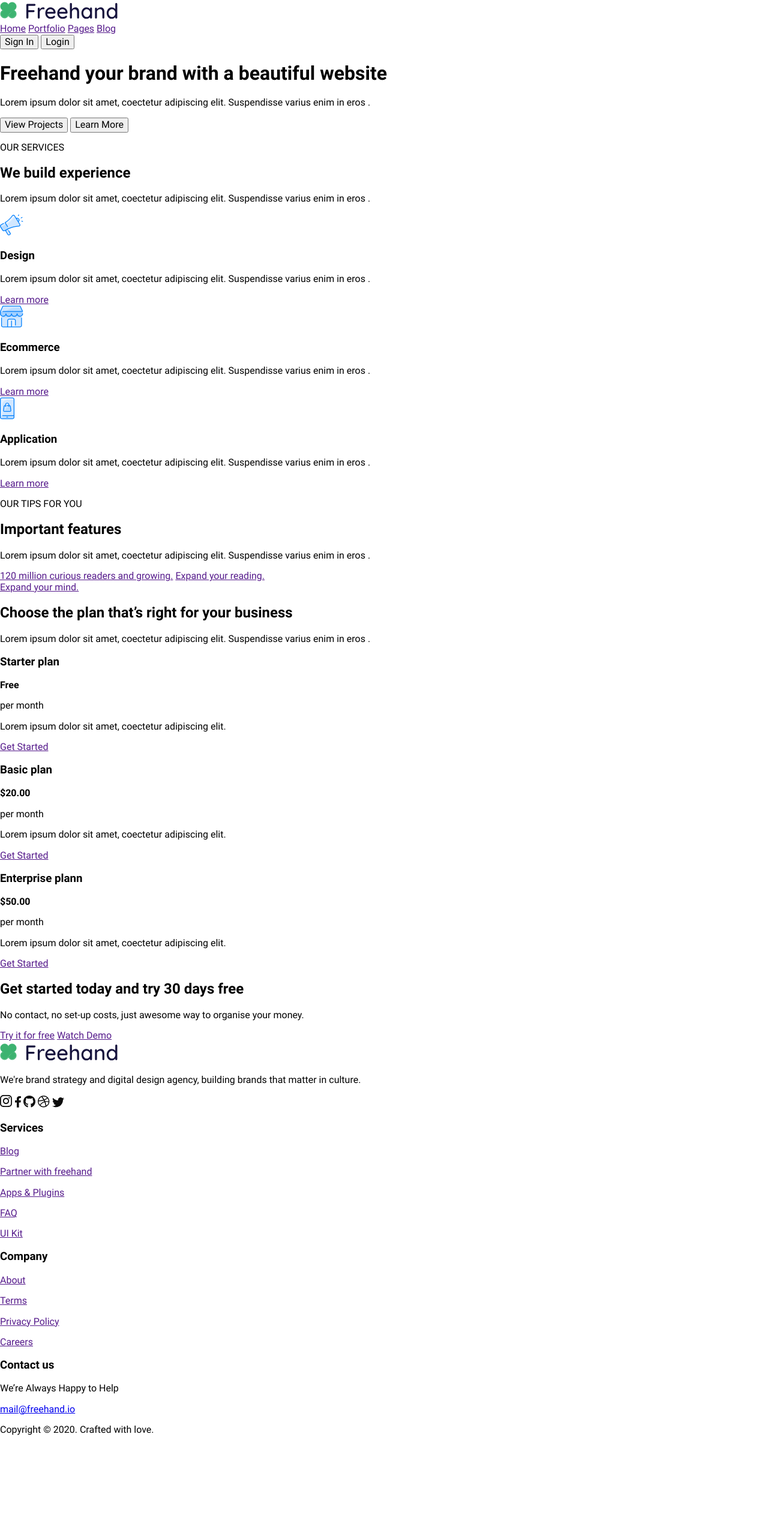
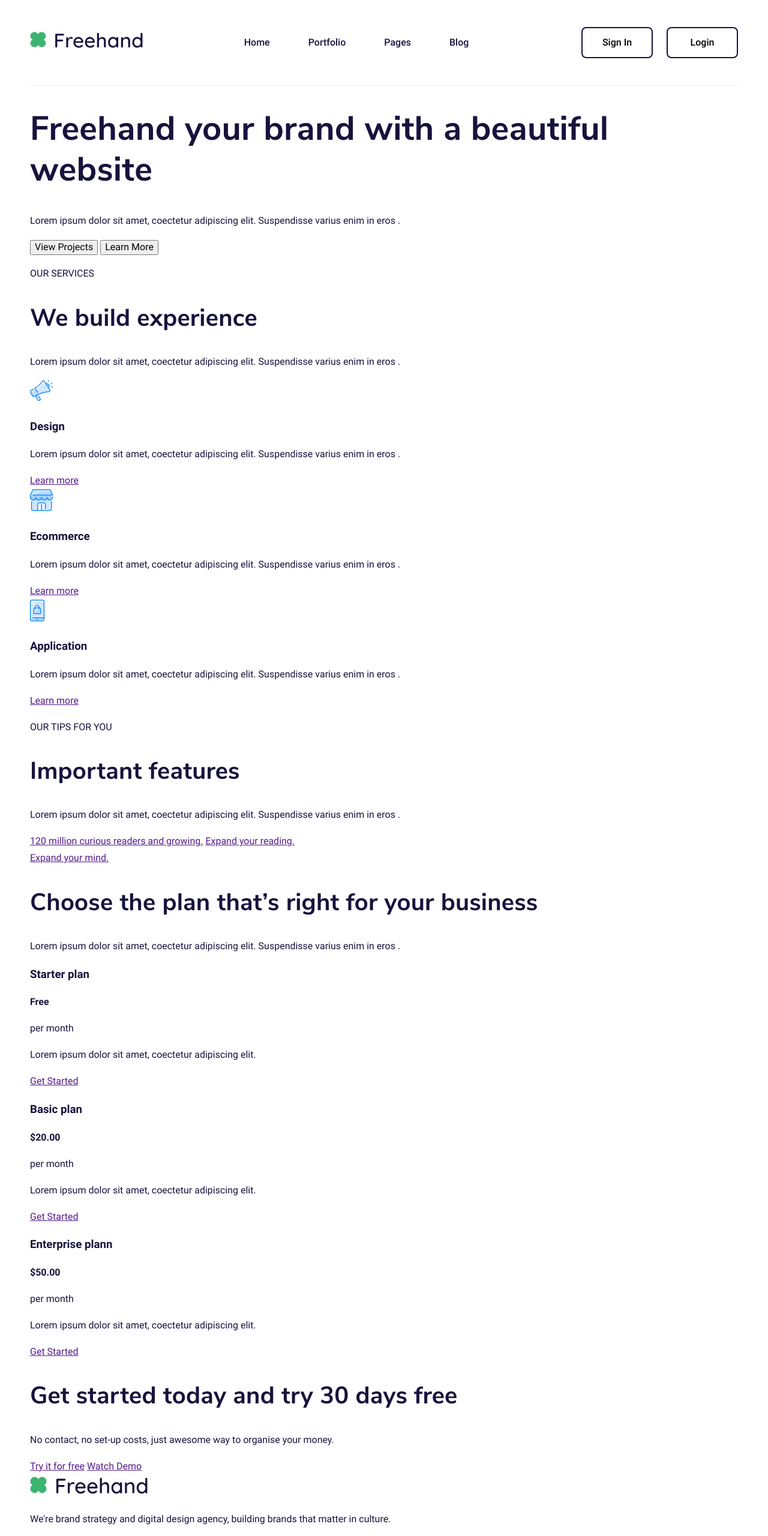
Before and after one commit to SkillfactoryCoding/freehand-landing-page, a website: page index.html in a window 1280 px wide. Shown: the top 2560 px of the page at 60% size. Before the commit the page ends 2408 px from the top, so only its background shows below. Drawn offline with Linux system fonts and the light colour scheme.

Commit message:
Day 2: set up Sass, add generic styles

```diff
--- a/index.html
+++ b/index.html
@@ -7,140 +7,150 @@
 		<title>Freehand Landing page</title>
 	</head>
 	<body>
-        <header>
-            <a href=""><img src="src/img/logo.svg" alt="Freehand logo" /></a>
-            <nav>
-                <a href="">Home</a>
-                <a href="">Portfolio</a>
-                <a href="">Pages</a>
-                <a href="">Blog</a>
+        <header class="header">
+            <div class="container">
+                <div class="header__frame">
+                    <a href=""><img class="header__logo" src="src/img/logo.svg" alt="Freehand logo" /></a>
+                    <nav class="header__menu">
+                        <a class="header__menu-item" href="">Home</a>
+                        <a class="header__menu-item" href="">Portfolio</a>
+                        <a class="header__menu-item" href="">Pages</a>
+                        <a class="header__menu-item" href="">Blog</a>
                     </nav>
-            <div>
-                <button>Sign In</button>
-                <button>Login</button>
+                    <div class="header__buttons">
+                        <button class="header__buttons-item button">Sign In</button>
+                        <button class="header__buttons-item button">Login</button>
+                    </div>
+                </div>
             </div>
         </header>
         <main>
-            <section>
-                <div>
+            <div class="container">
+                <section class="section__main">
+                    <div class="section__main-left">
                         <h1>Freehand your brand with a beautiful website</h1>
                         <p>Lorem ipsum dolor sit amet, coectetur adipiscing elit. Suspendisse varius enim in eros .</p>
-                    <button>View Projects</button>
-                    <button>Learn More</button>
+                        <div class="section__main-buttons">
+                            <button class="section__main-item">View Projects</button>
+                            <button class="section__main-item">Learn More</button>
                         </div>
-                <div></div>
+                    </div>
+                    <div class="section__main-right"></div>
                 </section>
-            <section>
-                <p>OUR SERVICES</p>
+                <section class="section__services">
+                    <p class="section__subtitle">OUR SERVICES</p>
                     <h2>We build experience</h2>
                     <p>Lorem ipsum dolor sit amet, coectetur adipiscing elit. Suspendisse varius enim in eros .</p>
-                <div>
-                    <div>
-                        <img src="src/img/services-icon-1.svg" alt="Design" />
-                        <h3>Design</h3>
+                    <div class="section__services-blocks">
+                        <div class="section__services-blocks-item">
+                            <img class="section__services-blocks-img" src="src/img/services-icon-1.svg" alt="Design" />
+                            <h3 class="section__h3">Design</h3>
                             <p>Lorem ipsum dolor sit amet, coectetur adipiscing elit. Suspendisse varius enim in eros .</p>
-                        <a href="" >Learn more</a>
+                            <a class="section__services-blocks-link" href="" >Learn more</a>
                         </div>
-                    <div>
-                        <img src="src/img/services-icon-2.svg" alt="Ecommerce" />
-                        <h3>Ecommerce</h3>
+                        <div class="section__services-blocks-item">
+                            <img class="section__services-blocks-img" src="src/img/services-icon-2.svg" alt="Ecommerce" />
+                            <h3 class="section__h3">Ecommerce</h3>
                             <p>Lorem ipsum dolor sit amet, coectetur adipiscing elit. Suspendisse varius enim in eros .</p>
-                        <a href="" >Learn more</a>
+                            <a class="section__services-blocks-link" href="" >Learn more</a>
                         </div>
-                    <div>
-                        <img src="src/img/services-icon-3.svg" alt="Application" />
-                        <h3>Application</h3>
+                        <div class="section__services-blocks-item">
+                            <img class="section__services-blocks-img" src="src/img/services-icon-3.svg" alt="Application" />
+                            <h3 class="section__h3">Application</h3>
                             <p>Lorem ipsum dolor sit amet, coectetur adipiscing elit. Suspendisse varius enim in eros .</p>
-                        <a href="" >Learn more</a>
+                            <a class="section__services-blocks-link" href="" >Learn more</a>
                         </div>
                     </div>
                 </section>
-            <section>
-                <p>OUR TIPS FOR YOU</p>
+                <section class="section__features">
+                    <p class="section__subtitle">OUR TIPS FOR YOU</p>
                     <h2>Important features</h2>
                     <p>Lorem ipsum dolor sit amet, coectetur adipiscing elit. Suspendisse varius enim in eros .</p>
-                <div>
-                    <a href=""><span>120 million curious readers and growing.</span></a>
-                    <a href=""><span>Expand your reading. <br/>Expand your mind.</span></a>
+                    <div class="section__features-banners">
+                        <a class="section__features-banners-img n1" href=""><span>120 million curious readers and growing.</span></a>
+                        <a class="section__features-banners-img n2" href=""><span>Expand your reading. <br/>Expand your mind.</span></a>
                     </div>
                 </section>
-            <section>
+                <section class="section__price">
                     <h2>Choose the plan that’s right for your business</h2>
                     <p>Lorem ipsum dolor sit amet, coectetur adipiscing elit. Suspendisse varius enim in eros .</p>
-                <div>
-                    <div>
-                        <h3>Starter plan</h3>
-                        <p><strong>Free</strong></p>
-                        <p>per month</p>
-                        <p>Lorem ipsum dolor sit amet, coectetur adipiscing elit.</p>
+                    <div class="section__price-plans">
+                        <div class="section__price-plans-item">
+                            <h3 class="section__h3">Starter plan</h3>
+                            <p class="section__price-plans-price"><strong>Free</strong></p>
+                            <p class="section__price-plans-per-month">per month</p>
+                            <p class="section__price-plans-desc">Lorem ipsum dolor sit amet, coectetur adipiscing elit.</p>
                             <a href="">Get Started</a>
                         </div>
-                    <div>
-                        <h3>Basic plan</h3>
-                        <p><strong>$20.00</strong></p>
-                        <p>per month</p>
-                        <p>Lorem ipsum dolor sit amet, coectetur adipiscing elit.</p>
-                        <a href="">Get Started</a>
+                        <div class="section__price-plans-item">
+                            <h3 class="section__h3">Basic plan</h3>
+                            <p class="section__price-plans-price"><strong>$20.00</strong></p>
+                            <p class="section__price-plans-per-month">per month</p>
+                            <p class="section__price-plans-desc">Lorem ipsum dolor sit amet, coectetur adipiscing elit.</p>
+                            <a class="" href="">Get Started</a>
                         </div>
-                    <div>
-                        <h3>Enterprise plann</h3>
-                        <p><strong>$50.00</strong></p>
-                        <p>per month</p>
-                        <p>Lorem ipsum dolor sit amet, coectetur adipiscing elit.</p>
-                        <a href="">Get Started</a>
+                        <div class="section__price-plans-item">
+                            <h3 class="section__h3">Enterprise plann</h3>
+                            <p class="section__price-plans-price"><strong>$50.00</strong></p>
+                            <p class="section__price-plans-per-month">per month</p>
+                            <p class="section__price-plans-desc">Lorem ipsum dolor sit amet, coectetur adipiscing elit.</p>
+                            <a class="" href="">Get Started</a>
                         </div>
                     </div>
                 </section>
-            <section>
-                <div>
-                    <h2>Get started today and try 30 days free</h2>
-                    <p>No contact, no set-up costs, just awesome way to organise your money.</p>
-                    <div>
+                <section class="section__demo">
+                    <div class="section__demo-banner">
+                        <h2 class="section__demo-title">Get started today and try 30 days free</h2>
+                        <p class="section__demo-paragraph">No contact, no set-up costs, just awesome way to organise your money.</p>
+                        <div class="section__demo-buttons">
                             <a href="">Try it for free</a>
                             <a href="">Watch Demo</a>
                         </div>
                     </div>
                 </section>
+            </div>
         </main>
-        <footer>
-            <div>
-                <div>
-                    <a href=""><img src="src/img/logo.svg" alt="Freehand logo" /></a>
-                    <p>We're brand strategy and digital design agency, building brands that matter in culture.</p>
-                    <div>
-                        <a href="" target="_blank" rel="nofollow"><img src="src/img/instagram.svg" alt=""/></a>
-                        <a href="" target="_blank" rel="nofollow"><img src="src/img/fb.svg" alt=""/></a>
-                        <a href="" target="_blank" rel="nofollow"><img src="src/img/github.svg" alt=""/></a>
-                        <a href="" target="_blank" rel="nofollow"><img src="src/img/dribble.svg" alt=""/></a>
-                        <a href="" target="_blank" rel="nofollow"><img src="src/img/twitter.svg" alt=""/></a>
+        <footer class="footer">
+            <div class="container">
+                <div class="footer__main">
+                    <div class="footer__main-left">
+                        <a class="footer__main-logo" href=""><img src="src/img/logo.svg" alt="Freehand logo" /></a>
+                        <p class="footer__main-paragraph">We're brand strategy and digital design agency, building brands that matter in culture.</p>
+                        <div class="footer__main-socials">
+                            <a href="" target="_blank" rel="nofollow"><img class="footer__main-socials-img" src="src/img/instagram.svg" alt=""/></a>
+                            <a href="" target="_blank" rel="nofollow"><img class="footer__main-socials-img" src="src/img/fb.svg" alt=""/></a>
+                            <a href="" target="_blank" rel="nofollow"><img class="footer__main-socials-img" src="src/img/github.svg" alt=""/></a>
+                            <a href="" target="_blank" rel="nofollow"><img class="footer__main-socials-img" src="src/img/dribble.svg" alt=""/></a>
+                            <a href="" target="_blank" rel="nofollow"><img class="footer__main-socials-img" src="src/img/twitter.svg" alt=""/></a>
                         </div>
                     </div>
-                <div>
-                    <div>
-                        <h3>Services</h3>
-                        <p><a href="">Blog</a></p>
-                        <p><a href="">Partner with freehand</a></p>
-                        <p><a href="">Apps & Plugins</a></p>
-                        <p><a href="">FAQ</a></p>
-                        <p><a href="">UI Kit</a></p>
+                    <div class="footer__main-right">
+                        <div class="footer__main-col">
+                            <h3 class="footer__main-col-title">Services</h3>
+                            <p><a href="" class="footer__main-link">Blog</a></p>
+                            <p><a href="" class="footer__main-link">Partner with freehand</a></p>
+                            <p><a href="" class="footer__main-link">Apps & Plugins</a></p>
+                            <p><a href="" class="footer__main-link">FAQ</a></p>
+                            <p><a href="" class="footer__main-link">UI Kit</a></p>
                         </div>
-                    <div>
-                        <h3>Company</h3>
-                        <p><a href="">About</a></p>
-                        <p><a href="">Terms</a></p>
-                        <p><a href="">Privacy Policy</a></p>
-                        <p><a href="">Careers</a></p>
+                        <div class="footer__main-col">
+                            <h3 class="footer__main-col-title">Company</h3>
+                            <p><a href="" class="footer__main-link">About</a></p>
+                            <p><a href="" class="footer__main-link">Terms</a></p>
+                            <p><a href="" class="footer__main-link">Privacy Policy</a></p>
+                            <p><a href="" class="footer__main-link">Careers</a></p>
                         </div>
-                    <div>
-                        <h3>Contact us</h3>
-                        <p>We’re Always Happy to Help</p>
-                        <p><a href="mailto:mail@freehand.io">mail@freehand.io</a></p>
+                        <div class="footer__main-col">
+                            <h3 class="footer__main-col-title">Contact us</h3>
+                            <p class="footer__main-email-title">We’re Always Happy to Help</p>
+                            <p><a href="mailto:mail@freehand.io" class="footer__main-email-link">mail@freehand.io</a></p>
                             <!--<p><a href="tel:+79998886655">+79998886655</a></p>-->
                         </div>
                     </div>
                 </div>
-            <div>
+                <div class="footer__copyright">
                     <p>Copyright © 2020. Crafted with love.</p>
+                </div>
             </div>
         </footer>
 	</body>
--- /dev/null
+++ b/src/scss/style.scss
@@ -0,0 +1,500 @@
+/* fonts */
+
+@font-face {
+    font-family: 'Nunito Sans';
+    src: url('../fonts/NunitoSans-Bold.eot');
+    src: url('../fonts/NunitoSans-Bold.eot?#iefix') format('embedded-opentype'),
+         url('../fonts/NunitoSans-Bold.woff') format('woff'),
+         url('../fonts/NunitoSans-Bold.ttf') format('truetype');
+    font-weight: bold;
+    font-style: normal;
+}
+
+@font-face {
+    font-family: 'Roboto';
+    src: url('../fonts/Roboto-Regular.eot');
+    src: url('../fonts/Roboto-Regular.eot?#iefix') format('embedded-opentype'),
+         url('../fonts/Roboto-Regular.woff') format('woff'),
+         url('../fonts/Roboto-Regular.ttf') format('truetype');
+    font-weight: normal;
+    font-style: normal;
+}
+
+@font-face {
+    font-family: 'Roboto';
+    src: url('../fonts/Roboto-Medium.eot');
+    src: url('../fonts/Roboto-Medium.eot?#iefix') format('embedded-opentype'),
+         url('../fonts/Roboto-Medium.woff') format('woff'),
+         url('../fonts/Roboto-Medium.ttf') format('truetype');
+    font-weight: 500;
+    font-style: normal;
+}
+
+@font-face {
+    font-family: 'Roboto';
+    src: url('../fonts/Roboto-Bold.eot');
+    src: url('../fonts/Roboto-Bold.eot?#iefix') format('embedded-opentype'),
+         url('../fonts/Roboto-Bold.woff') format('woff'),
+         url('../fonts/Roboto-Bold.ttf') format('truetype');
+    font-weight: bold;
+    font-style: normal;
+}
+
+/* variables */
+
+$darkblue: #16133D;
+$lightertext: #183B56;
+$lightblue: #007FFC;
+$grey: #7690A8;
+$white: #FFFFFF;
+$green: #52C29D;
+$red: #F04D5D;
+
+/* normalize.css */
+
+/*! normalize.css v8.0.1 | MIT License | github.com/necolas/normalize.css */
+
+/* Document
+   ========================================================================== */
+
+/**
+ * 1. Correct the line height in all browsers.
+ * 2. Prevent adjustments of font size after orientation changes in iOS.
+ */
+
+ html {
+    line-height: 1.15; /* 1 */
+    -webkit-text-size-adjust: 100%; /* 2 */
+  }
+
+  /* Sections
+     ========================================================================== */
+
+  /**
+   * Remove the margin in all browsers.
+   */
+
+  body {
+    margin: 0;
+    color: $darkblue;
+    font-family: 'Roboto';
+    font-style: normal;
+    font-weight: normal;
+    font-size: 16px;
+    line-height: 28px;
+  }
+
+  /**
+   * Render the `main` element consistently in IE.
+   */
+
+  main {
+    display: block;
+  }
+
+  /**
+   * Correct the font size and margin on `h1` elements within `section` and
+   * `article` contexts in Chrome, Firefox, and Safari.
+   */
+
+  h1 {
+    font-size: 2em;
+    margin: 0.67em 0;
+  }
+
+  /* Grouping content
+     ========================================================================== */
+
+  /**
+   * 1. Add the correct box sizing in Firefox.
+   * 2. Show the overflow in Edge and IE.
+   */
+
+  hr {
+    box-sizing: content-box; /* 1 */
+    height: 0; /* 1 */
+    overflow: visible; /* 2 */
+  }
+
+  /**
+   * 1. Correct the inheritance and scaling of font size in all browsers.
+   * 2. Correct the odd `em` font sizing in all browsers.
+   */
+
+  pre {
+    font-family: monospace, monospace; /* 1 */
+    font-size: 1em; /* 2 */
+  }
+
+  /* Text-level semantics
+     ========================================================================== */
+
+  /**
+   * Remove the gray background on active links in IE 10.
+   */
+
+  a {
+    background-color: transparent;
+  }
+
+  /**
+   * 1. Remove the bottom border in Chrome 57-
+   * 2. Add the correct text decoration in Chrome, Edge, IE, Opera, and Safari.
+   */
+
+  abbr[title] {
+    border-bottom: none; /* 1 */
+    text-decoration: underline; /* 2 */
+    text-decoration: underline dotted; /* 2 */
+  }
+
+  /**
+   * Add the correct font weight in Chrome, Edge, and Safari.
+   */
+
+  b,
+  strong {
+    font-weight: bolder;
+  }
+
+  /**
+   * 1. Correct the inheritance and scaling of font size in all browsers.
+   * 2. Correct the odd `em` font sizing in all browsers.
+   */
+
+  code,
+  kbd,
+  samp {
+    font-family: monospace, monospace; /* 1 */
+    font-size: 1em; /* 2 */
+  }
+
+  /**
+   * Add the correct font size in all browsers.
+   */
+
+  small {
+    font-size: 80%;
+  }
+
+  /**
+   * Prevent `sub` and `sup` elements from affecting the line height in
+   * all browsers.
+   */
+
+  sub,
+  sup {
+    font-size: 75%;
+    line-height: 0;
+    position: relative;
+    vertical-align: baseline;
+  }
+
+  sub {
+    bottom: -0.25em;
+  }
+
+  sup {
+    top: -0.5em;
+  }
+
+  /* Embedded content
+     ========================================================================== */
+
+  /**
+   * Remove the border on images inside links in IE 10.
+   */
+
+  img {
+    border-style: none;
+  }
+
+  /* Forms
+     ========================================================================== */
+
+  /**
+   * 1. Change the font styles in all browsers.
+   * 2. Remove the margin in Firefox and Safari.
+   */
+
+  button,
+  input,
+  optgroup,
+  select,
+  textarea {
+    font-family: inherit; /* 1 */
+    font-size: 100%; /* 1 */
+    line-height: 1.15; /* 1 */
+    margin: 0; /* 2 */
+  }
+
+  /**
+   * Show the overflow in IE.
+   * 1. Show the overflow in Edge.
+   */
+
+  button,
+  input { /* 1 */
+    overflow: visible;
+  }
+
+  /**
+   * Remove the inheritance of text transform in Edge, Firefox, and IE.
+   * 1. Remove the inheritance of text transform in Firefox.
+   */
+
+  button,
+  select { /* 1 */
+    text-transform: none;
+  }
+
+  /**
+   * Correct the inability to style clickable types in iOS and Safari.
+   */
+
+  button,
+  [type="button"],
+  [type="reset"],
+  [type="submit"] {
+    -webkit-appearance: button;
+  }
+
+  /**
+   * Remove the inner border and padding in Firefox.
+   */
+
+  button::-moz-focus-inner,
+  [type="button"]::-moz-focus-inner,
+  [type="reset"]::-moz-focus-inner,
+  [type="submit"]::-moz-focus-inner {
+    border-style: none;
+    padding: 0;
+  }
+
+  /**
+   * Restore the focus styles unset by the previous rule.
+   */
+
+  button:-moz-focusring,
+  [type="button"]:-moz-focusring,
+  [type="reset"]:-moz-focusring,
+  [type="submit"]:-moz-focusring {
+    outline: 1px dotted ButtonText;
+  }
+
+  /**
+   * Correct the padding in Firefox.
+   */
+
+  fieldset {
+    padding: 0.35em 0.75em 0.625em;
+  }
+
+  /**
+   * 1. Correct the text wrapping in Edge and IE.
+   * 2. Correct the color inheritance from `fieldset` elements in IE.
+   * 3. Remove the padding so developers are not caught out when they zero out
+   *    `fieldset` elements in all browsers.
+   */
+
+  legend {
+    box-sizing: border-box; /* 1 */
+    color: inherit; /* 2 */
+    display: table; /* 1 */
+    max-width: 100%; /* 1 */
+    padding: 0; /* 3 */
+    white-space: normal; /* 1 */
+  }
+
+  /**
+   * Add the correct vertical alignment in Chrome, Firefox, and Opera.
+   */
+
+  progress {
+    vertical-align: baseline;
+  }
+
+  /**
+   * Remove the default vertical scrollbar in IE 10+.
+   */
+
+  textarea {
+    overflow: auto;
+  }
+
+  /**
+   * 1. Add the correct box sizing in IE 10.
+   * 2. Remove the padding in IE 10.
+   */
+
+  [type="checkbox"],
+  [type="radio"] {
+    box-sizing: border-box; /* 1 */
+    padding: 0; /* 2 */
+  }
+
+  /**
+   * Correct the cursor style of increment and decrement buttons in Chrome.
+   */
+
+  [type="number"]::-webkit-inner-spin-button,
+  [type="number"]::-webkit-outer-spin-button {
+    height: auto;
+  }
+
+  /**
+   * 1. Correct the odd appearance in Chrome and Safari.
+   * 2. Correct the outline style in Safari.
+   */
+
+  [type="search"] {
+    -webkit-appearance: textfield; /* 1 */
+    outline-offset: -2px; /* 2 */
+  }
+
+  /**
+   * Remove the inner padding in Chrome and Safari on macOS.
+   */
+
+  [type="search"]::-webkit-search-decoration {
+    -webkit-appearance: none;
+  }
+
+  /**
+   * 1. Correct the inability to style clickable types in iOS and Safari.
+   * 2. Change font properties to `inherit` in Safari.
+   */
+
+  ::-webkit-file-upload-button {
+    -webkit-appearance: button; /* 1 */
+    font: inherit; /* 2 */
+  }
+
+  /* Interactive
+     ========================================================================== */
+
+  /*
+   * Add the correct display in Edge, IE 10+, and Firefox.
+   */
+
+  details {
+    display: block;
+  }
+
+  /*
+   * Add the correct display in all browsers.
+   */
+
+  summary {
+    display: list-item;
+  }
+
+  /* Misc
+     ========================================================================== */
+
+  /**
+   * Add the correct display in IE 10+.
+   */
+
+  template {
+    display: none;
+  }
+
+  /**
+   * Add the correct display in IE 10.
+   */
+
+  [hidden] {
+    display: none;
+  }
+
+/* generic */
+
+h1, h2 {
+    font-family: 'Nunito Sans';
+    font-style: normal;
+    font-weight: 600;
+    letter-spacing: 0.2px;
+
+}
+
+h1 {
+    font-size: 56px;
+    line-height: 68px;
+}
+
+h2 {
+    font-size: 40px;
+    line-height: 52px;
+}
+
+.container {
+    width: 1180px;
+    margin: 0 auto;
+}
+
+.button {
+    border: 2px solid $darkblue;
+    border-radius: 8px;
+    padding: 15px 0;
+    text-align: center;
+    background: transparent;
+    font-weight: 500;
+    cursor: pointer;
+
+    &:hover {
+        background: $darkblue;
+        color: $white;
+    }
+
+    &.is-light {
+        color: $lightblue;
+        border-color: $lightblue;
+
+        &:hover {
+            color: $white;
+            background: $lightblue;
+        }
+    }
+
+    &.is-round {
+        border-radius: 50px;
+    }
+}
+
+/* header */
+
+.header {
+    &__frame {
+        display: flex;
+        justify-content: space-between;
+        align-items: center;
+        padding: 45px 0;
+        border-bottom: 1px solid #EFEEF3;
+    }
+
+    &__logo {
+        width: 188px;
+    }
+
+    &__menu {
+        &-item {
+            font-weight: 500;
+            line-height: 16px;
+            margin: 0 30px;
+            color: $darkblue;
+            text-decoration: none;
+
+            &:hover {
+                text-decoration: underline;
+            }
+        }
+    }
+
+    &__buttons {
+        &-item {
+            width: 119px;
+            margin-left: 19px;
+        }
+    }
+}
--- a/todo.txt
+++ b/todo.txt
@@ -1,7 +1,10 @@
-
 --- 21.01.2021 | Часть 1 ---
 1. Разобрать макет и структуру проекта
 2. Сверстать скелет страницы на HTML
 3. Подключить шрифты
 4. Подключить normalize.css
 6. Проверить HTML-код с помощью валидатора - https://validator.w3.org/
+
+--- 25.02.2021 | Часть 2 ---
+1. Подключить SCSS и настроить скрипты для сборки
+2. Стилизовать элементы страницы
```
Also changed, not shown: package.json (added, +21 -0 lines), src/css/style.css, 1 other file. Lines whose indentation alone changed are shown as unchanged.
